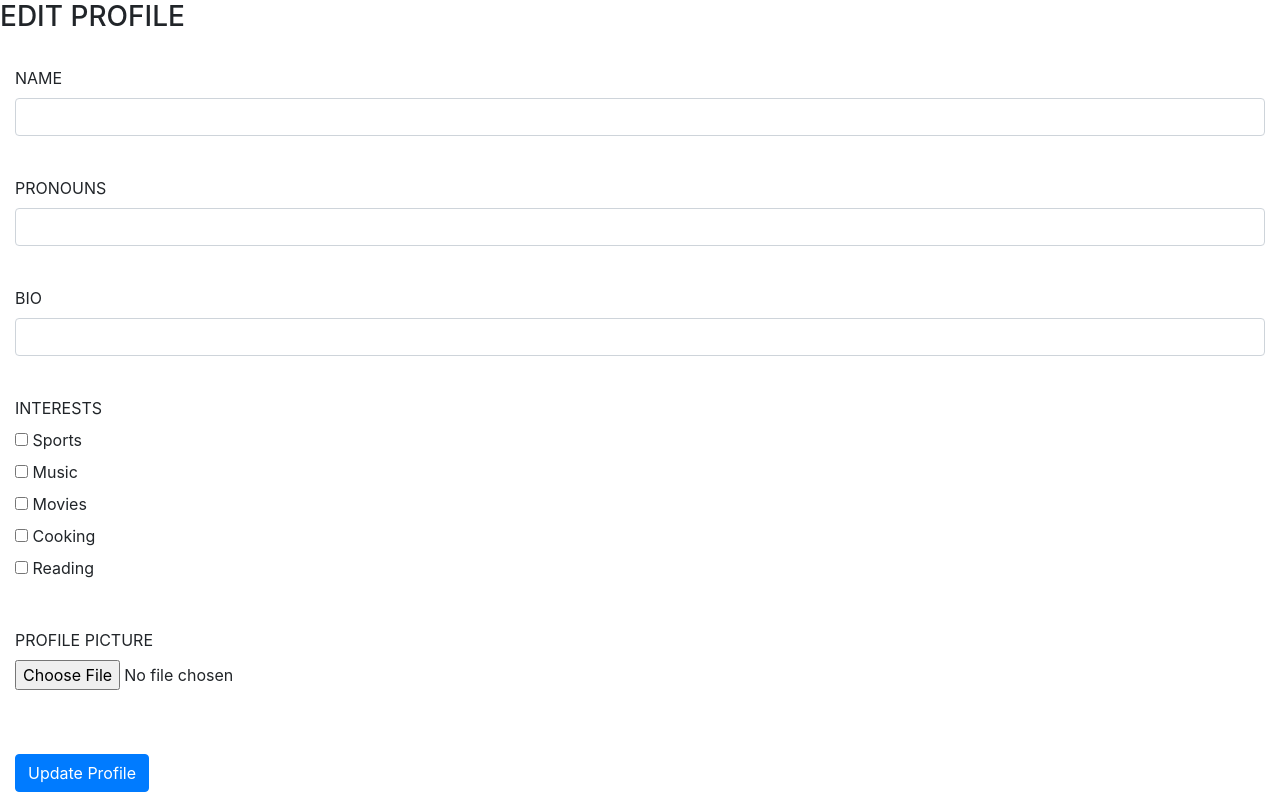
After one commit to kimtdo/buddy-finder, a Django app: template social_app/templates/social_app/edit.html in a window 1280 px wide. The commit adds this page. Run offline with Django 3.2, Linux system fonts and the light colour scheme; the template is opened without the code that fills it, so the values that code supplies are empty; some libraries are stand-ins or nearby versions.

Commit message:
edit profile

```diff
--- /dev/null
+++ b/social_app/templates/social_app/edit.html
@@ -0,0 +1,63 @@
+<!DOCTYPE html>
+<html lang="en">
+<head>
+    <link rel="stylesheet" href="https://maxcdn.bootstrapcdn.com/bootstrap/4.0.0/css/bootstrap.min.css"
+          integrity="sha384-Gn5384xqQ1aoWXA+058RXPxPg6fy4IWvTNh0E263XmFcJlSAwiGgFAW/dAiS6JXm" crossorigin="anonymous">
+    <title>Edit Profile</title>
+</head>
+<body>
+    <h3>EDIT PROFILE</h3>
+<br>
+<div class="container-fluid">
+    <form method="POST" enctype="multipart/form-data">
+        {% csrf_token %}
+        <div class="form-group">
+            <label>NAME</label>
+            <input type="text" class="form-control" name="name" required="required" value={{user.profile.name}}>
+        </div>
+        <br>
+        <div class="form-group">
+            <label>PRONOUNS</label>
+            <input type="text" class="form-control" name="gender" required="required" value={{user.profile.gender}}>
+        </div>
+        <br>
+        <div class="form-group">
+            <label>BIO</label>
+            <input type="text" class="form-control" name="bio" required="required">
+        </div>
+        <br>
+        <div class="form-group">
+            <label>INTERESTS</label><br>
+            <input type="checkbox" name="i1" id=1>
+            <label for=1>Sports</label><br>
+            <input type="checkbox" name="i2" id=2>
+            <label for=2>Music</label><br>
+            <input type="checkbox" name="i3" id=3>
+            <label for=3>Movies</label><br>
+            <input type="checkbox" name="i4" id=4>
+            <label for=4>Cooking</label><br>
+            <input type="checkbox" name="i5" id=5>
+            <label for=5>Reading</label><br>
+        </div>
+        <br>
+        <div class="form-group">
+            <label>PROFILE PICTURE</label><br>
+            <input type="file" name="img" accept="image/*">
+        </div>
+        <br>
+        <br/>
+        <button type="submit" class="btn btn-primary">Update Profile</button>
+    </form>
+</div>
+
+<script src="https://code.jquery.com/jquery-3.2.1.slim.min.js"
+        integrity="sha384-KJ3o2DKtIkvYIK3UENzmM7KCkRr/rE9/Qpg6aAZGJwFDMVNA/GpGFF93hXpG5KkN"
+        crossorigin="anonymous"></script>
+<script src="https://cdnjs.cloudflare.com/ajax/libs/popper.js/1.12.9/umd/popper.min.js"
+        integrity="sha384-ApNbgh9B+Y1QKtv3Rn7W3mgPxhU9K/ScQsAP7hUibX39j7fakFPskvXusvfa0b4Q"
+        crossorigin="anonymous"></script>
+<script src="https://maxcdn.bootstrapcdn.com/bootstrap/4.0.0/js/bootstrap.min.js"
+        integrity="sha384-JZR6Spejh4U02d8jOt6vLEHfe/JQGiRRSQQxSfFWpi1MquVdAyjUar5+76PVCmYl"
+        crossorigin="anonymous"></script>
+</body>
+</html>
--- a/social_app/templates/social_app/profile.html
+++ b/social_app/templates/social_app/profile.html
@@ -25,6 +25,7 @@
     <hr style="border-top: 7px solid #bbb;">
     <!--Display personal profile here-->
     <h2>My Profile</h2>
+    <a class="btn btn-outline-primary" href="/edit/">Edit Profile</a>
     <div class="card" style="width: 18rem;">
         {% if user.profile.profile_pic %}
         <img class="card-img-top" src="{{ user.profile.profile_pic.url }}" alt="profile pic">
--- a/social_app/urls.py
+++ b/social_app/urls.py
@@ -12,6 +12,8 @@ urlpatterns = [
     path('reportuser/', ReportView.as_view(), name="report"),
     path('reported/', TemplateView.as_view(template_name="social_app/done_report.html")),
     path('browse/', TemplateView.as_view(template_name="social_app/browsing.html")),
+    path('edit/', EditProfileView.as_view(), name="edit_profile"),
+    # path('edit/', UserEditView.as_view(), name="edit_profile"),
     #path('message', AllMessageView.as_view(), name='all_messages'),
     path('message/<int:rec_id>/', MessageView.as_view(), name='view_messages'),
     path('compose', MessageCreate.as_view(), name='compose'),
```
Also changed, not shown: social_app/views.py (+39 -0 lines).
